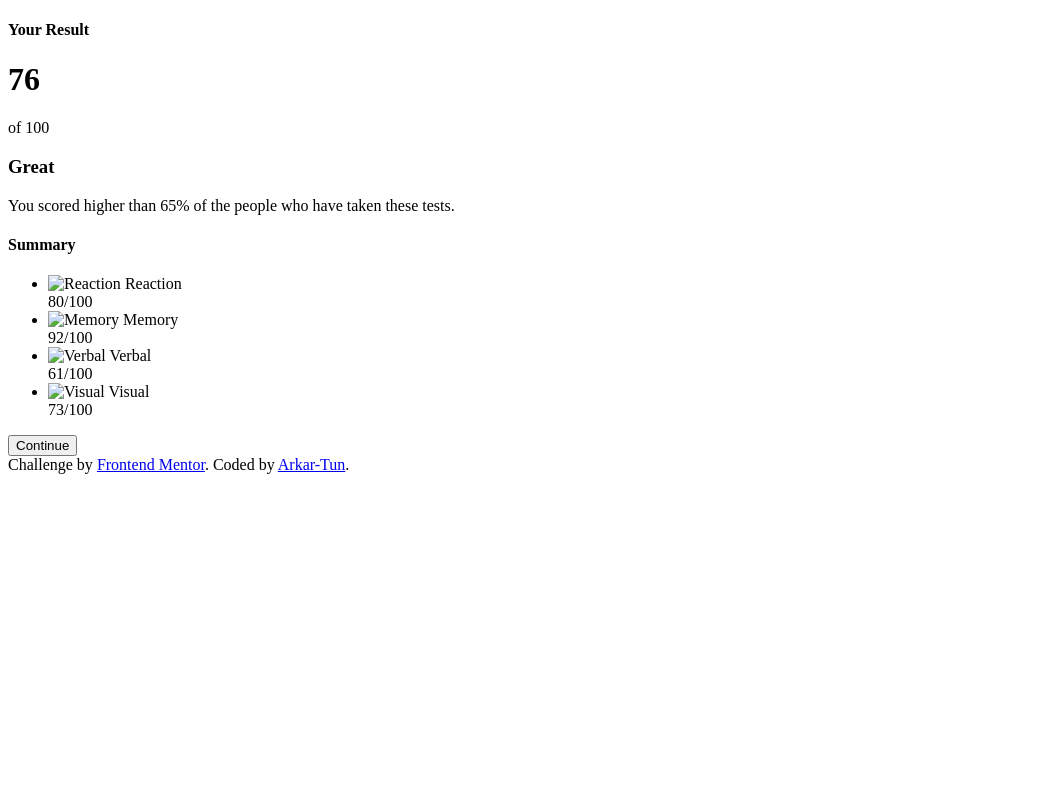
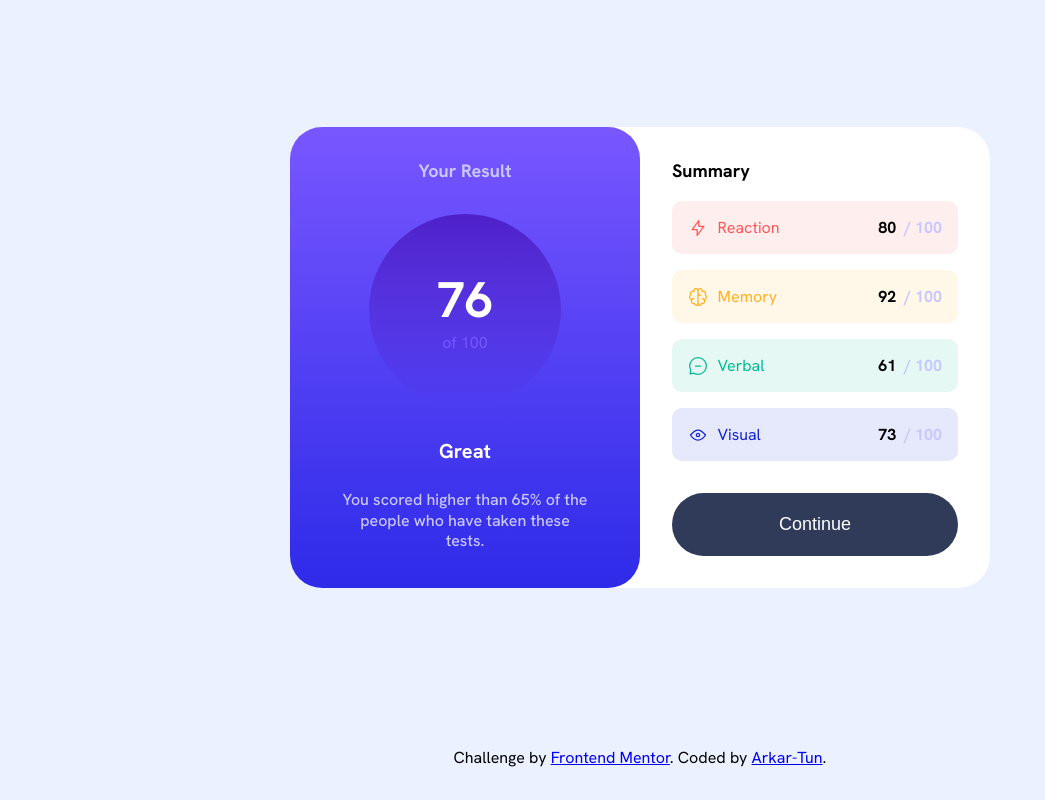
Before and after one commit to Arkar-Tun/FrontEnd-Mentor-Challenges, a plain HTML site: page Html/index.html in a window 1280 px wide. Shown: the whole page, without its empty margins (0-1045 px from the left). Drawn offline with Linux system fonts and the light colour scheme.

Commit message:
final commit about html and css

```diff
--- a/Html/index.html
+++ b/Html/index.html
@@ -6,7 +6,9 @@
   <link rel="icon" type="image/png" sizes="32x32" href="./assets/images/favicon-32x32.png">
 
   <title>Frontend Mentor | Results summary component</title>
-
+  <link rel="preconnect" href="https://fonts.googleapis.com">
+<link rel="preconnect" href="https://fonts.gstatic.com" crossorigin>
+<link href="https://fonts.googleapis.com/css2?family=Hanken+Grotesk:ital,wght@0,100..900;1,100..900&display=swap" rel="stylesheet">
   <link rel="stylesheet" href="../Style/style.css">
 </head>
 <body>
@@ -25,40 +27,40 @@
     <div class="summary">
       <h4>Summary</h4>
       <ul>
-        <li class="list-1">
+        <li class="list-1 list">
           <div class="item-left">
-            <img src="./assets/images/icon-reaction.svg" alt="Reaction">
-            <span>Reaction</span>
+            <img src="../assets/images/icon-reaction.svg" alt="Reaction">
+            <span class="reaction">Reaction</span>
           </div>
           <div class="item-right">
-            <span>80</span>/100
+            <span>80</span>/ 100
           </div>
         </li>
-        <li class="list-2">
+        <li class="list-2 list">
           <div class="item-left">
-            <img src="./assets/images/icon-memory.svg" alt="Memory">
-            <span>Memory</span>
+            <img src="../assets/images/icon-memory.svg" alt="Memory">
+            <span class="memory">Memory</span>
           </div>
           <div class="item-right">
-            <span>92</span>/100
+            <span>92</span>/ 100
           </div>
         </li>
-        <li class="list-3">
+        <li class="list-3 list">
           <div class="item-left">
-            <img src="./assets/images/icon-verbal.svg" alt="Verbal">
-            <span>Verbal</span>
+            <img src="../assets/images/icon-verbal.svg" alt="Verbal">
+            <span class="verbal">Verbal</span>
           </div>
           <div class="item-right">
-            <span>61</span>/100
+            <span>61</span>/ 100
           </div>
         </li>
-        <li class="list-4">
+        <li class="list-4 list">
           <div class="item-left">
-            <img src="./assets/images/icon-visual.svg" alt="Visual">
-            <span>Visual</span>
+            <img src="../assets/images/icon-visual.svg" alt="Visual">
+            <span class="visual">Visual</span>
           </div>
           <div class="item-right">
-            <span>73</span>/100
+            <span>73</span>/ 100
           </div>
         </li>
       </ul>
--- a/Style/style.css
+++ b/Style/style.css
@@ -0,0 +1,220 @@
+@import url("https://fonts.googleapis.com/css2?family=Hanken+Grotesk:ital,wght@0,100..900;1,100..900&display=swap");
+
+:root {
+  /* primary-colors */
+  --Light-red: hsl(0, 100%, 67%);
+  --Orangey-yellow: hsl(39, 100%, 56%);
+  --Green-teal: hsl(166, 100%, 37%);
+  --Cobalt-blue: hsl(234, 85%, 45%);
+
+  /*  Gradients */
+
+  --Light-slate-blue: hsl(252, 100%, 67%); /*background*/
+  --Light-royal-blue: hsl(241, 81%, 54%); /*background*/
+
+  --Violet-blue: hsla(256, 72%, 46%, 1); /*circle*/
+  --Persian-blue: hsla(241, 72%, 46%, 0); /*circle*/
+
+  /* ### Neutral */
+
+  --White: hsl(0, 0%, 100%);
+  --Pale-blue: hsl(221, 100%, 96%);
+  --Light-lavender: hsl(241, 100%, 89%);
+  --Dark-gray-blue: hsl(224, 30%, 27%);
+}
+
+* {
+  padding: 0;
+  margin: 0;
+  box-sizing: border-box;
+}
+body {
+  display: flex;
+  flex-direction: column;
+  align-items: center;
+  justify-content: center;
+  background-color: var(--Pale-blue);
+  width: 100vw;
+  min-height: 100vh;
+  font-family: "Hanken Grotesk", sans-serif;
+}
+
+.main {
+  display: flex;
+  max-width: 700px;
+  background-color: var(--White);
+  border-radius: 2rem;
+  margin-top: auto;
+  min-width: 0;
+  .result {
+    background: linear-gradient(
+      to bottom,
+      var(--Light-slate-blue),
+      var(--Light-royal-blue)
+    );
+    border-radius: 2rem;
+    flex: 1;
+    flex-basis: 50%;
+    text-align: center;
+    color: var(--Light-lavender);
+
+    h4 {
+      font-size: 18px;
+      font-weight: 700;
+      margin-top: 2rem;
+    }
+    .score {
+      display: flex;
+      align-items: center;
+      justify-content: center;
+      flex-direction: column;
+      margin: 2rem auto;
+      width: 12rem;
+      height: 12rem;
+      border-radius: 50%;
+      background: linear-gradient(
+        to bottom,
+        var(--Violet-blue),
+        var(--Persian-blue)
+      );
+
+      h1 {
+        color: var(--White);
+        font-size: 50px;
+      }
+      p {
+        color: var(--Light-slate-blue);
+      }
+    }
+    .text-result {
+      display: flex;
+      flex-direction: column;
+      justify-content: center;
+      align-items: center;
+      gap: 0.6rem;
+      margin: 0.8rem 0.5rem;
+
+      h3 {
+        color: var(--White);
+        font-size: 20px;
+      }
+      p {
+        color: var(--Light-lavender);
+        line-height: 1.3rem;
+        font-weight: 500;
+        width: 85%;
+        padding: 1rem;
+      }
+    }
+  }
+  .summary {
+    /* text-align: center; */
+    padding: 2rem;
+    flex: 1;
+    flex-basis: 50%;
+    display: flex;
+    flex-direction: column;
+    h4 {
+      font-size: 18px;
+      font-weight: 700;
+      margin-bottom: 1.2rem;
+    }
+    ul {
+      list-style: none;
+
+      .list-1 {
+        background-color: hsla(from var(--Light-red) h s l/0.1);
+      }
+      .list-2 {
+        background-color: hsla(from var(--Orangey-yellow) h s l/0.1);
+      }
+      .list-3 {
+        background-color: hsla(from var(--Green-teal) h s l/0.1);
+      }
+      .list-4 {
+        background-color: hsla(from var(--Cobalt-blue) h s l/0.1);
+      }
+      .list {
+        display: flex;
+        justify-content: space-between;
+        padding: 1rem;
+        border-radius: 10px;
+        margin-bottom: 1rem;
+        .item-left {
+          display: flex;
+          justify-content: center;
+          align-items: center;
+          gap: 0.6rem;
+          /* img {
+
+          } */
+
+          .reaction {
+            color: var(--Light-red);
+          }
+          .memory {
+            color: var(--Orangey-yellow);
+          }
+          .verbal {
+            color: var(--Green-teal);
+          }
+          .visual {
+            color: var(--Cobalt-blue);
+          }
+          /* span {} */
+        }
+        .item-right {
+          font-weight: 700;
+          color: var(--Light-lavender);
+          display: flex;
+          justify-content: center;
+          align-items: center;
+          gap: 0.5rem;
+          span {
+            color: initial;
+          }
+        }
+      }
+    }
+    button {
+      background-color: var(--Dark-gray-blue);
+      border-radius: 40px;
+      padding: 1.3rem;
+      font-size: 18px;
+      color: var(--White);
+      border: none;
+      margin-top: 1rem;
+      cursor: pointer;
+      transition: background 0.5s ease;
+    }
+    button:hover {
+      background: linear-gradient(
+        to bottom,
+        var(--Light-slate-blue),
+        var(--Light-royal-blue)
+      );
+    }
+  }
+}
+@media (max-width: 600px) {
+  .main {
+    flex-direction: column;
+    max-width: 375px;
+    border-radius: 0;
+
+    .result {
+      border-radius: 0 0 2rem 2rem;
+      padding: 2.5rem 1.5rem;
+      width: 100%;
+    }
+    .summary {
+      padding: 1.5rem;
+      width: 100%;
+    }
+  }
+}
+.attribution {
+  text-align: center;
+  padding: 2rem;
+  margin-top: auto;
+}
```
